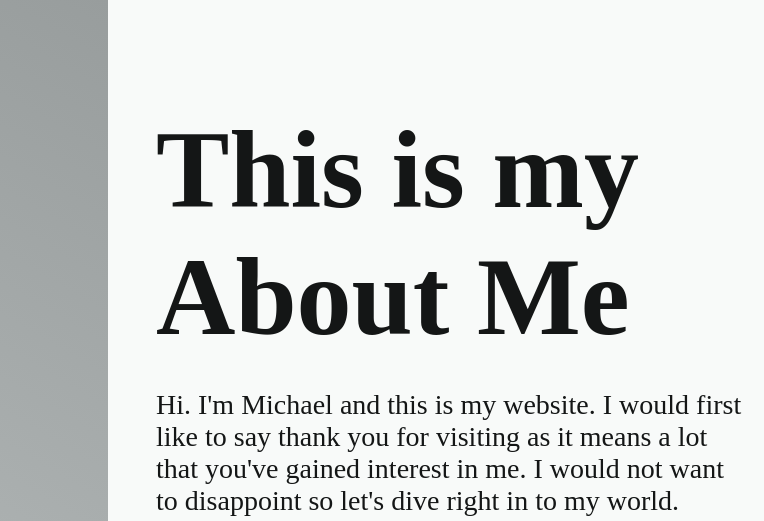
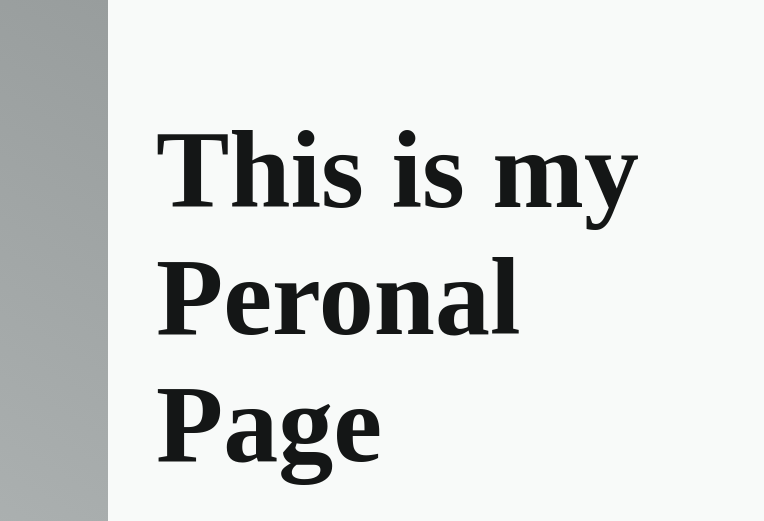
Before and after one commit to mikewm2001/mikewm2001.github.io, a plain HTML site: page index.html in a window 1280 px wide. Shown: the top 521 px of the page, 516-1280 px from the left. Drawn offline with Linux system fonts and the light colour scheme.

Commit message:
Changed title

```diff
--- a/index.html
+++ b/index.html
@@ -23,7 +23,7 @@
         <p id="pokedoro">I also created a Pokemon-influenced Pokedoro Timer for my girlfriend <a href="pokedoro/index.html">Here</a></p>
       </div>
       <div class="right">
-        <h1>This is my About Me</h1>
+        <h1>This is my Peronal Page</h1>
         <p>Hi. I'm Michael and this is my website. I would first like to say thank you for visiting as it means
           a lot that you've gained interest in me. I would not want to disappoint so let's dive right in to my
           world. </p>
```
